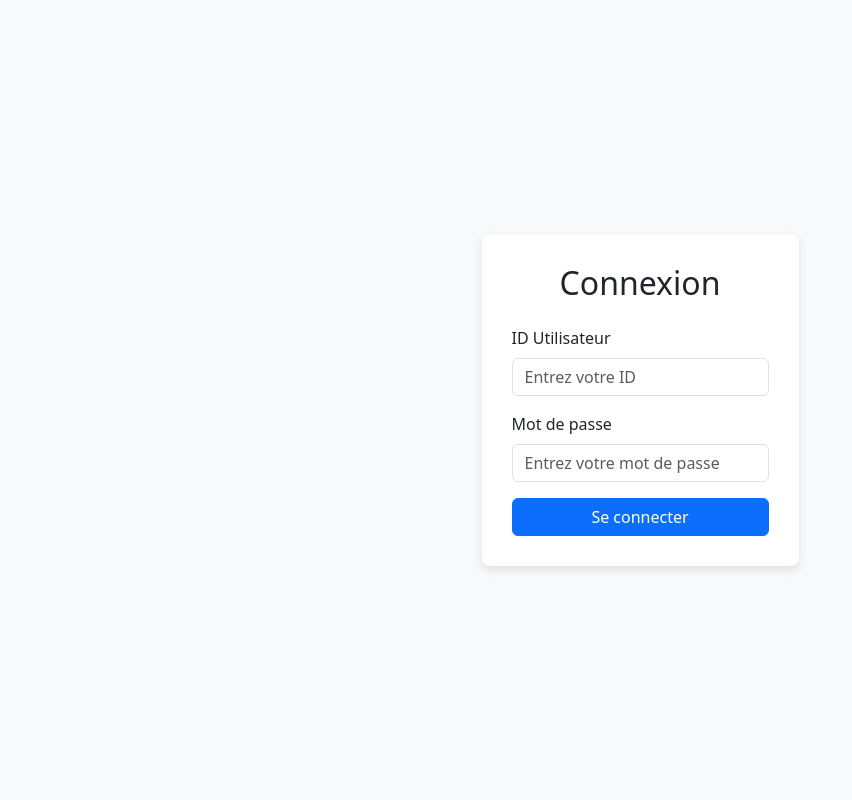
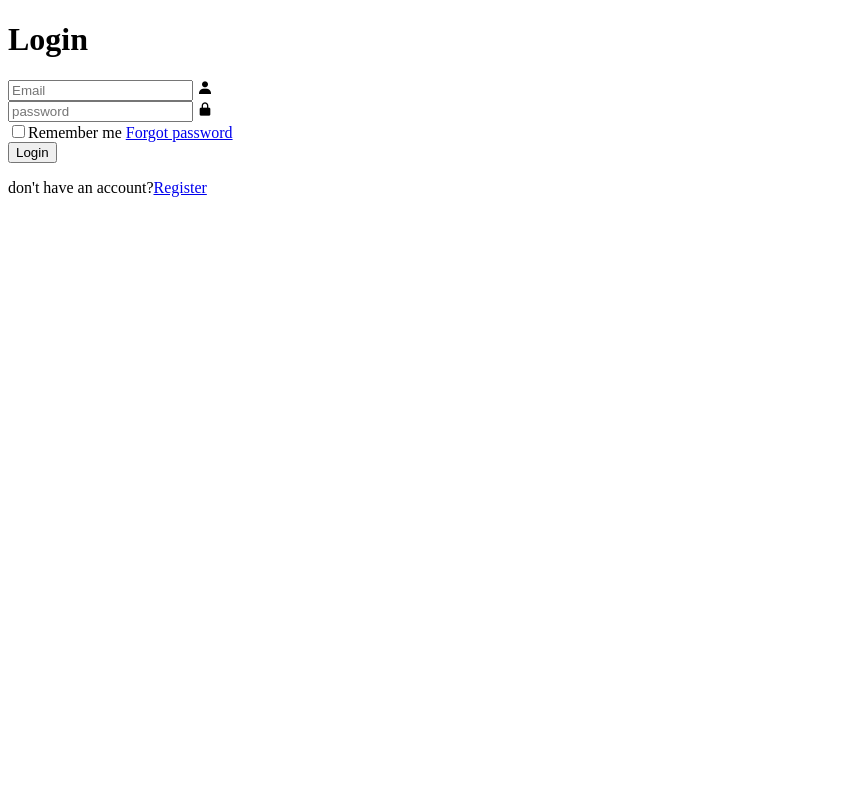
Before and after one commit to Asmaidbaba/gestion_exams, a CodeIgniter 4 app: the page made by app/Views/register/app/Views/login.php in a window 1280 px wide. Shown: the whole page, without its empty margins (0-852 px from the left). Run offline with PHP 8.4 and a stand-in for CodeIgniter, Linux system fonts and the light colour scheme; the template is opened without the code that fills it, so the values that code supplies are empty; some libraries are stand-ins or nearby versions.

Commit message:
Mise à jour après pull

```diff
--- a/app/Views/register/app/Controllers/Home.php
+++ b/app/Views/register/app/Controllers/Home.php
@@ -6,6 +6,6 @@ class Home extends BaseController
 {
     public function index(): string
     {
-        return view('welcome_message');
+        return view('login');
     }
 }
--- a/app/Views/register/app/Views/login.php
+++ b/app/Views/register/app/Views/login.php
@@ -1,62 +1,38 @@
 <!DOCTYPE html>
 <html lang="en">
+
 <head>
     <meta charset="UTF-8">
+    <meta http-equiv="X-UA-Compatible" content="IE=edge">
     <meta name="viewport" content="width=device-width, initial-scale=1.0">
-    <title>Formulaire de Connexion</title>
-    <!-- Lien Bootstrap CSS -->
-    <link href="https://cdn.jsdelivr.net/npm/bootstrap@5.3.0-alpha3/dist/css/bootstrap.min.css" rel="stylesheet">
-    <style>
-        body {
-            background-color: #f8f9fa;
-            display: flex;
-            justify-content: center;
-            align-items: center;
-            height: 100vh;
-        }
-        .login-container {
-            background: white;
-            border-radius: 8px;
-            padding: 30px;
-            box-shadow: 0 4px 10px rgba(0, 0, 0, 0.1);
-        }
-    </style>
+    <title>Login</title>
+    <link rel="stylesheet" href="style.css">
+    <link href='https://unpkg.com/boxicons@2.1.4/css/boxicons.min.css' rel='stylesheet'>
 </head>
+
 <body>
+    <div class="wrapper">
+        <form action="">
+            <h1>Login</h1>
+            <div class="input-box">
+                 <input type="email" placeholder="Email" required>
+                 <i class='bx bxs-user'></i>
+            </div>
+            <div class="input-div">
+                 <input type="password" placeholder="password" required>
+                 <i class='bx bxs-lock-alt'></i>
+            </div>
+            <div class="remember-forgot">
+                <label><input type="checkbox">Remember me</label>
+                <a href="#">Forgot password</a>
+            </div>
+                 <button type="submit" class="btn">Login</button>
+                 <div class="register-link">
+                    <p>don't have an account?<a href="#">Register</a></p>
+                 </div>
 
-    <div class="login-container">
-        <h2 class="text-center mb-4">Connexion</h2>
-        <form method="POST" action="connexion.php">
-            <!-- Champ ID utilisateur -->
-            <div class="mb-3">
-                <label for="user-id" class="form-label">ID Utilisateur</label>
-                <input type="text" class="form-control" id="user-id" name="user_id" placeholder="Entrez votre ID" required>
-            </div>
-            <!-- Champ Mot de passe -->
-            <div class="mb-3">
-                <label for="password" class="form-label">Mot de passe</label>
-                <input type="password" class="form-control" id="password" name="password" placeholder="Entrez votre mot de passe" required>
-            </div>
-            <!-- Bouton Soumettre -->
-            <button type="submit" class="btn btn-primary w-100">Se connecter</button>
         </form>
-        <?php
-        // Vérifier si le formulaire a été soumis
-        if ($_SERVER['REQUEST_METHOD'] === 'POST') {
-            $user_id = $_POST['user_id'];
-            $password = $_POST['password'];
+    </div>
+</body>
 
-            // Exemple de vérification (à adapter selon votre base de données)
-            if ($user_id === 'admin' && $password === 'adminpass') {
-                echo "<div class='alert alert-success mt-3'>Connexion réussie !</div>";
-            } else {
-                echo "<div class='alert alert-danger mt-3'>ID ou mot de passe incorrect.</div>";
-            }
-        }
-        ?>
-    </div>
-
-    <!-- Lien Bootstrap JS et Popper.js -->
-    <script src="https://cdn.jsdelivr.net/npm/bootstrap@5.3.0-alpha3/dist/js/bootstrap.bundle.min.js"></script>
-</body>
 </html>
```
Also changed, not shown: public/css/style.css (added, +60 -0 lines).
